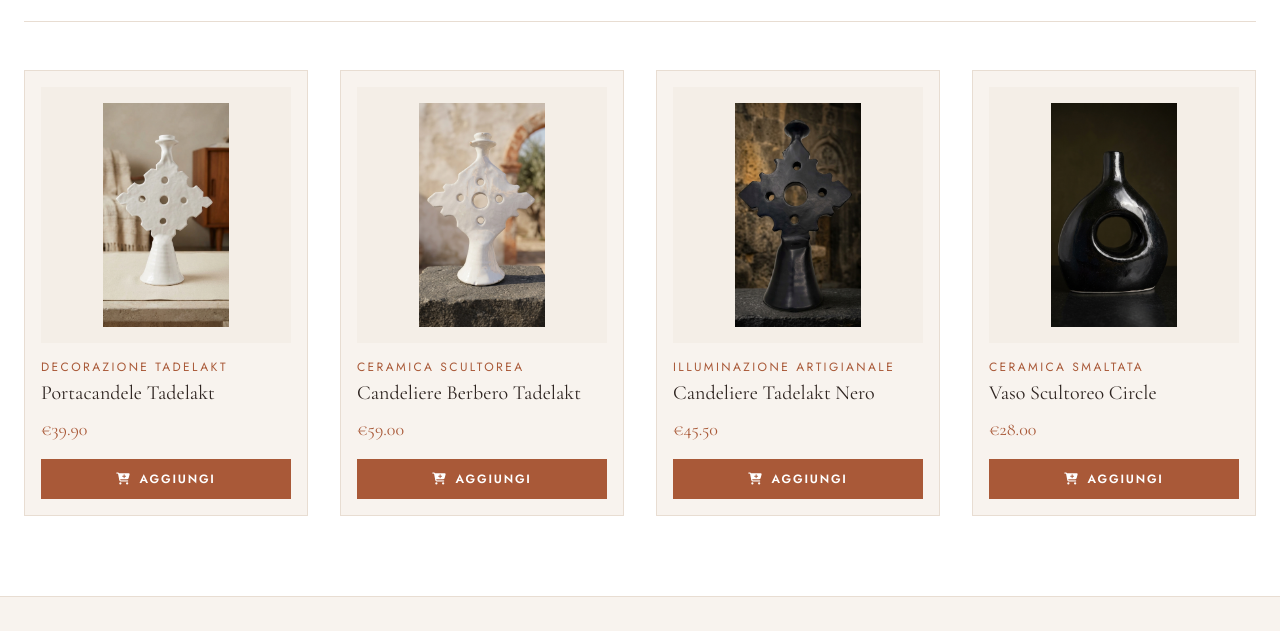
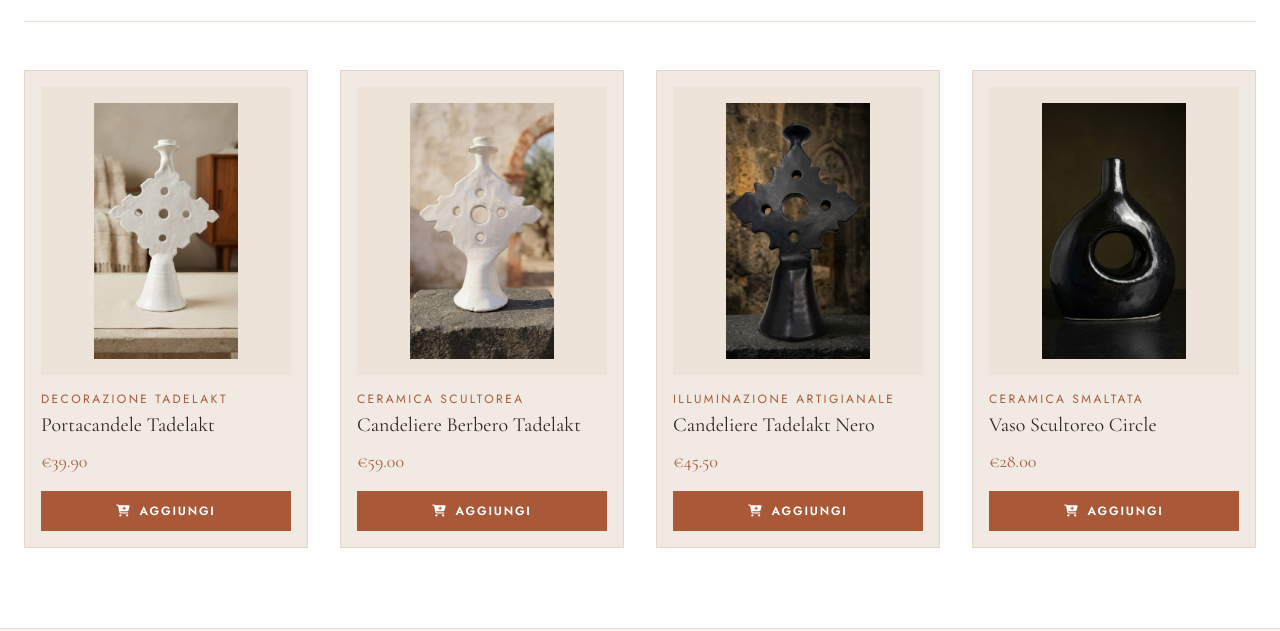
Before and after one commit to Dadde-e/marrakech, a website: page index.html in a window 1280 px wide. Shown: the part 1038-1669 px from the top of the page. Drawn offline with nearby package versions, Linux system fonts and the light colour scheme.

Commit message:
Migliora immagini e contrasto delle schede prodotto

```diff
--- a/index.html
+++ b/index.html
@@ -208,7 +208,7 @@
             <div class="lg:w-1/2 bg-[#F4EEE7] p-6 flex flex-col justify-between relative min-h-[320px] lg:min-h-[500px]">
                 <div class="absolute top-4 left-4 text-xs tracking-[0.2em] bg-ink/10 text-ink px-2.5 py-1 font-semibold uppercase" id="modal-counter">1 / 1</div><div id="modal-thumbs" class="absolute bottom-3 left-0 right-0 flex justify-center gap-2"></div>
                 <div class="flex-grow flex items-center justify-center p-4">
-                    <img id="modal-product-img" src="" alt="" class="max-h-[380px] w-auto object-contain drop-shadow-md">
+                    <img id="modal-product-img" src="" alt="" class="max-h-[380px] max-w-full w-auto object-contain drop-shadow-md">
                 </div>
             </div>
 
@@ -745,10 +745,10 @@
         function creaCardHTML(p) {
             const nome = L(p, 'nome');
             return `
-                <article class="bg-panel border border-line overflow-hidden card-shadow flex flex-col justify-between p-4">
+                <article class="bg-[#F1EAE2] border border-[#E2D5C8] overflow-hidden card-shadow flex flex-col justify-between p-4">
                     <button type="button" onclick="apriModalProdotto(${p.id})" class="text-left w-full" aria-label="${t('detailsBtn')}: ${nome}">
-                        <span class="overflow-hidden bg-[#F4EEE7] p-4 flex items-center justify-center">
-                            <img src="${p.foto}" alt="${nome}" width="400" height="400" loading="lazy" decoding="async" onerror="mostraFallbackImmagine(this)" class="w-full h-56 object-contain">
+                        <span class="block h-64 sm:h-72 overflow-hidden bg-[#EDE3D8] p-4 flex items-center justify-center">
+                            <img src="${p.foto}" alt="${nome}" width="400" height="400" loading="lazy" decoding="async" onerror="mostraFallbackImmagine(this)" class="w-full h-full object-contain">
                         </span>
                         <span class="block pt-4">
                             <span class="block text-xs tracking-[0.2em] text-luxuryGold uppercase">${L(p, 'categoria') || "ARTIGIANATO"}</span>
```
